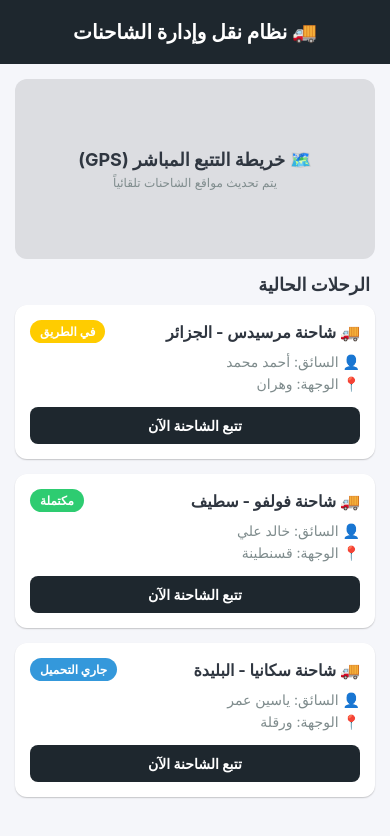
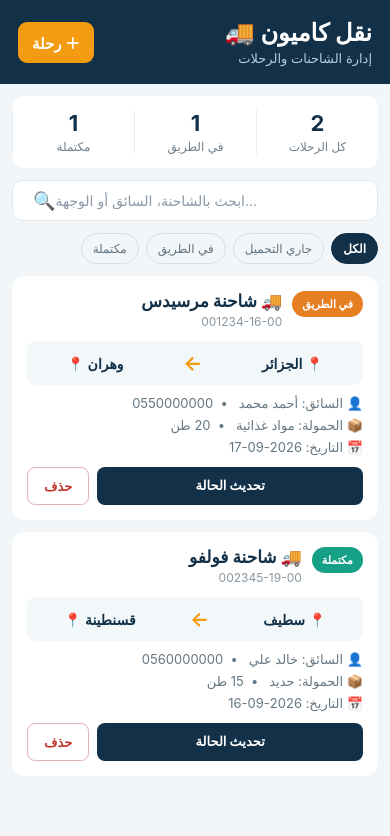
Before and after one commit to layachiadel28-droid/Camion-dz, a React Native app: screen / in a window 390 px wide. Shown: the top 836 px of the page. Built offline with nearby package versions, Linux system fonts and the light colour scheme.

Commit message:
Build the core truck transport management features

```diff
--- a/App.js
+++ b/App.js
@@ -1,179 +1,303 @@
-import React, { useState } from 'react';
+import React, { useMemo, useState } from 'react';
 import {
+  Alert,
+  FlatList,
+  KeyboardAvoidingView,
+  Modal,
+  Platform,
+  SafeAreaView,
+  StatusBar,
   StyleSheet,
   Text,
+  TextInput,
+  TouchableOpacity,
   View,
-  FlatList,
-  TouchableOpacity,
-  SafeAreaView,
-  StatusBar,
 } from 'react-native';
 
-// بيانات وهمية للرحجات والشاحنات
 const initialShipments = [
   {
     id: '1',
-    truck: 'شاحنة مرسيدس - الجزائر',
+    truck: 'شاحنة مرسيدس',
+    plateNumber: '001234-16-00',
     status: 'في الطريق',
     driver: 'أحمد محمد',
+    phone: '0550000000',
+    cargo: 'مواد غذائية',
+    quantity: '20 طن',
+    origin: 'الجزائر',
     destination: 'وهران',
-    color: '#ffcc00',
+    date: '2026-09-17',
   },
   {
     id: '2',
-    truck: 'شاحنة فولفو - سطيف',
+    truck: 'شاحنة فولفو',
+    plateNumber: '002345-19-00',
     status: 'مكتملة',
     driver: 'خالد علي',
+    phone: '0560000000',
+    cargo: 'حديد',
+    quantity: '15 طن',
+    origin: 'سطيف',
     destination: 'قسنطينة',
-    color: '#2ecc71',
-  },
-  {
-    id: '3',
-    truck: 'شاحنة سكانيا - البليدة',
-    status: 'جاري التحميل',
-    driver: 'ياسين عمر',
-    destination: 'ورقلة',
-    color: '#3498db',
+    date: '2026-09-16',
   },
 ];
 
+const statuses = ['الكل', 'جاري التحميل', 'في الطريق', 'مكتملة'];
+
 export default function App() {
   const [shipments, setShipments] = useState(initialShipments);
+  const [search, setSearch] = useState('');
+  const [selectedStatus, setSelectedStatus] = useState('الكل');
+  const [showForm, setShowForm] = useState(false);
+  const [form, setForm] = useState({
+    truck: '',
+    plateNumber: '',
+    driver: '',
+    phone: '',
+    cargo: '',
+    quantity: '',
+    origin: '',
+    destination: '',
+    date: new Date().toISOString().slice(0, 10),
+  });
 
-  const renderItem = ({ item }) => (
+  const filteredShipments = useMemo(() => {
+    const query = search.trim().toLowerCase();
+    return shipments.filter((item) => {
+      const matchesStatus = selectedStatus === 'الكل' || item.status === selectedStatus;
+      const matchesSearch = !query || [
+        item.truck,
+        item.plateNumber,
+        item.driver,
+        item.origin,
+        item.destination,
+        item.cargo,
+      ].some((value) => value.toLowerCase().includes(query));
+      return matchesStatus && matchesSearch;
+    });
+  }, [search, selectedStatus, shipments]);
+
+  const updateShipmentStatus = (id) => {
+    const item = shipments.find((shipment) => shipment.id === id);
+    if (!item) return;
+    const nextStatus = item.status === 'جاري التحميل'
+      ? 'في الطريق'
+      : item.status === 'في الطريق'
+        ? 'مكتملة'
+        : 'جاري التحميل';
+    setShipments((current) => current.map((shipment) => (
+      shipment.id === id ? { ...shipment, status: nextStatus } : shipment
+    )));
+  };
+
+  const addShipment = () => {
+    const required = ['truck', 'plateNumber', 'driver', 'cargo', 'origin', 'destination'];
+    if (required.some((field) => !form[field].trim())) {
+      Alert.alert('بيانات ناقصة', 'من فضلك املأ معلومات الشاحنة والسائق والحمولة والمسار.');
+      return;
+    }
+
+    setShipments((current) => [
+      {
+        ...form,
+        id: Date.now().toString(),
+        status: 'جاري التحميل',
+      },
+      ...current,
+    ]);
+    setForm({
+      truck: '', plateNumber: '', driver: '', phone: '', cargo: '', quantity: '',
+      origin: '', destination: '', date: new Date().toISOString().slice(0, 10),
+    });
+    setShowForm(false);
+  };
+
+  const removeShipment = (id) => {
+    Alert.alert('حذف الرحلة', 'هل تريد حذف هذه الرحلة؟', [
+      { text: 'إلغاء', style: 'cancel' },
+      {
+        text: 'حذف',
+        style: 'destructive',
+        onPress: () => setShipments((current) => current.filter((item) => item.id !== id)),
+      },
+    ]);
+  };
+
+  const renderShipment = ({ item }) => {
+    const statusColor = item.status === 'مكتملة'
+      ? '#16a085'
+      : item.status === 'في الطريق' ? '#e67e22' : '#2980b9';
+
+    return (
       <View style={styles.card}>
         <View style={styles.cardHeader}>
+          <View style={[styles.badge, { backgroundColor: statusColor }]}>
+            <Text style={styles.badgeText}>{item.status}</Text>
+          </View>
+          <View style={styles.cardTitleBlock}>
             <Text style={styles.truckName}>🚚 {item.truck}</Text>
-        <View style={[styles.statusBadge, { backgroundColor: item.color }]}>
-          <Text style={styles.statusText}>{item.status}</Text>
+            <Text style={styles.plate}>{item.plateNumber}</Text>
           </View>
         </View>
 
-      <Text style={styles.cardDetails}>👤 السائق: {item.driver}</Text>
-      <Text style={styles.cardDetails}>📍 الوجهة: {item.destination}</Text>
+        <View style={styles.routeRow}>
+          <Text style={styles.routeText}>📍 {item.origin}</Text>
+          <Text style={styles.arrow}>←</Text>
+          <Text style={styles.routeText}>{item.destination} 📍</Text>
+        </View>
+        <Text style={styles.detail}>👤 السائق: {item.driver} {item.phone ? `  •  ${item.phone}` : ''}</Text>
+        <Text style={styles.detail}>📦 الحمولة: {item.cargo} {item.quantity ? `  •  ${item.quantity}` : ''}</Text>
+        <Text style={styles.detail}>📅 التاريخ: {item.date}</Text>
 
-      <TouchableOpacity
-        style={styles.button}
-        onPress={() => alert(`جاري تتبع الشاحنة: ${item.truck}`)}
-      >
-        <Text style={styles.buttonText}>تتبع الشاحنة الآن</Text>
+        <View style={styles.actions}>
+          <TouchableOpacity style={styles.primaryButton} onPress={() => updateShipmentStatus(item.id)}>
+            <Text style={styles.buttonText}>تحديث الحالة</Text>
+          </TouchableOpacity>
+          <TouchableOpacity style={styles.deleteButton} onPress={() => removeShipment(item.id)}>
+            <Text style={styles.deleteText}>حذف</Text>
           </TouchableOpacity>
         </View>
+      </View>
     );
+  };
 
   return (
     <SafeAreaView style={styles.container}>
-      <StatusBar barStyle="dark-content" />
-
+      <StatusBar barStyle="light-content" backgroundColor="#123047" />
       <View style={styles.header}>
-        <Text style={styles.headerTitle}>🚚 نظام نقل وإدارة الشاحنات</Text>
+        <View>
+          <Text style={styles.headerTitle}>نقل كاميون 🚚</Text>
+          <Text style={styles.headerSubtitle}>إدارة الشاحنات والرحلات</Text>
+        </View>
+        <TouchableOpacity style={styles.addButton} onPress={() => setShowForm(true)}>
+          <Text style={styles.addButtonText}>＋ رحلة</Text>
+        </TouchableOpacity>
       </View>
 
-      <View style={styles.mapSimulation}>
-        <Text style={styles.mapText}>🗺️ خريطة التتبع المباشر (GPS)</Text>
-        <Text style={styles.mapSubText}>يتم تحديث مواقع الشاحنات تلقائياً</Text>
+      <View style={styles.summary}>
+        <Summary label="كل الرحلات" value={shipments.length} />
+        <Summary label="في الطريق" value={shipments.filter((item) => item.status === 'في الطريق').length} />
+        <Summary label="مكتملة" value={shipments.filter((item) => item.status === 'مكتملة').length} />
       </View>
 
-      <Text style={styles.sectionTitle}>الرحلات الحالية</Text>
+      <View style={styles.searchBox}>
+        <TextInput
+          value={search}
+          onChangeText={setSearch}
+          placeholder="ابحث بالشاحنة، السائق أو الوجهة..."
+          placeholderTextColor="#8a99a8"
+          style={styles.searchInput}
+          textAlign="right"
+        />
+        <Text style={styles.searchIcon}>🔍</Text>
+      </View>
+
+      <View style={styles.filters}>
+        {statuses.map((status) => (
+          <TouchableOpacity
+            key={status}
+            style={[styles.filter, selectedStatus === status && styles.activeFilter]}
+            onPress={() => setSelectedStatus(status)}
+          >
+            <Text style={[styles.filterText, selectedStatus === status && styles.activeFilterText]}>{status}</Text>
+          </TouchableOpacity>
+        ))}
+      </View>
 
       <FlatList
-        data={shipments}
-        renderItem={renderItem}
+        data={filteredShipments}
+        renderItem={renderShipment}
         keyExtractor={(item) => item.id}
-        contentContainerStyle={styles.listContainer}
+        contentContainerStyle={styles.list}
+        ListEmptyComponent={<Text style={styles.empty}>لا توجد رحلات مطابقة.</Text>}
       />
+
+      <Modal visible={showForm} animationType="slide" transparent onRequestClose={() => setShowForm(false)}>
+        <KeyboardAvoidingView behavior={Platform.OS === 'ios' ? 'padding' : undefined} style={styles.modalOverlay}>
+          <View style={styles.modal}>
+            <View style={styles.modalHeader}>
+              <TouchableOpacity onPress={() => setShowForm(false)}><Text style={styles.close}>✕</Text></TouchableOpacity>
+              <Text style={styles.modalTitle}>إضافة رحلة جد��دة</Text>
+            </View>
+            <FlatList
+              data={[
+                ['truck', 'اسم الشاحنة *'], ['plateNumber', 'رقم التسجيل *'], ['driver', 'اسم السائق *'],
+                ['phone', 'هاتف السائق'], ['cargo', 'نوع الحمولة *'], ['quantity', 'الكمية'],
+                ['origin', 'نقطة الانطلاق *'], ['destination', 'الوجهة *'], ['date', 'تاريخ الرحلة'],
+              ]}
+              keyExtractor={([key]) => key}
+              renderItem={({ item: [key, label] }) => (
+                <TextInput
+                  value={form[key]}
+                  onChangeText={(value) => setForm((current) => ({ ...current, [key]: value }))}
+                  placeholder={label}
+                  placeholderTextColor="#8a99a8"
+                  style={styles.input}
+                  textAlign="right"
+                  keyboardType={key === 'phone' ? 'phone-pad' : 'default'}
+                />
+              )}
+              ListFooterComponent={(
+                <TouchableOpacity style={styles.saveButton} onPress={addShipment}>
+                  <Text style={styles.saveButtonText}>حفظ الرحلة</Text>
+                </TouchableOpacity>
+              )}
+            />
+          </View>
+        </KeyboardAvoidingView>
+      </Modal>
     </SafeAreaView>
   );
 }
 
+function Summary({ label, value }) {
+  return <View style={styles.summaryItem}><Text style={styles.summaryValue}>{value}</Text><Text style={styles.summaryLabel}>{label}</Text></View>;
+}
+
 const styles = StyleSheet.create({
-  container: { flex: 1, backgroundColor: '#f5f6fa' },
-  header: {
-    backgroundColor: '#1e272e',
-    padding: 20,
-    alignItems: 'center',
-  },
-  headerTitle: {
-    color: '#fff',
-    fontSize: 20,
-    fontWeight: 'bold',
-  },
-  mapSimulation: {
-    height: 180,
-    backgroundColor: '#dcdde1',
-    justifyContent: 'center',
-    alignItems: 'center',
-    margin: 15,
-    borderRadius: 12,
-  },
-  mapText: {
-    fontSize: 18,
-    fontWeight: 'bold',
-    color: '#2f3640',
-  },
-  mapSubText: {
-    fontSize: 12,
-    color: '#7f8c8d',
-    marginTop: 5,
-  },
-  sectionTitle: {
-    fontSize: 18,
-    fontWeight: 'bold',
-    marginRight: 20,
-    marginBottom: 10,
-    textAlign: 'right',
-    color: '#2f3640',
-  },
-  listContainer: { paddingHorizontal: 15 },
-  card: {
-    backgroundColor: '#fff',
-    padding: 15,
-    borderRadius: 12,
-    marginBottom: 15,
-    shadowColor: '#000',
-    shadowOffset: { width: 0, height: 1 },
-    shadowOpacity: 0.2,
-    shadowRadius: 1.41,
-    elevation: 2,
-  },
-  cardHeader: {
-    flexDirection: 'row-reverse',
-    justifyContent: 'space-between',
-    alignItems: 'center',
-    marginBottom: 10,
-  },
-  truckName: {
-    fontSize: 16,
-    fontWeight: 'bold',
-    color: '#2f3640',
-    textAlign: 'right',
-  },
-  statusBadge: {
-    paddingHorizontal: 10,
-    paddingVertical: 4,
-    borderRadius: 20,
-  },
-  statusText: {
-    color: '#fff',
-    fontSize: 12,
-    fontWeight: 'bold',
-  },
-  cardDetails: {
-    fontSize: 14,
-    color: '#7f8c8d',
-    textAlign: 'right',
-    marginBottom: 5,
-  },
-  button: {
-    backgroundColor: '#1e272e',
-    padding: 10,
-    borderRadius: 8,
-    alignItems: 'center',
-    marginTop: 10,
-  },
-  buttonText: {
-    color: '#fff',
-    fontWeight: 'bold',
-    fontSize: 14,
-  },
+  container: { flex: 1, backgroundColor: '#f3f6f8' },
+  header: { backgroundColor: '#123047', padding: 18, flexDirection: 'row-reverse', justifyContent: 'space-between', alignItems: 'center' },
+  headerTitle: { color: '#fff', fontSize: 24, fontWeight: 'bold', textAlign: 'right' },
+  headerSubtitle: { color: '#b9cbd8', fontSize: 13, textAlign: 'right', marginTop: 3 },
+  addButton: { backgroundColor: '#f39c12', paddingHorizontal: 14, paddingVertical: 10, borderRadius: 9 },
+  addButtonText: { color: '#fff', fontSize: 15, fontWeight: 'bold' },
+  summary: { flexDirection: 'row-reverse', backgroundColor: '#fff', margin: 12, borderRadius: 12, paddingVertical: 14, elevation: 2 },
+  summaryItem: { flex: 1, alignItems: 'center', borderLeftWidth: 1, borderLeftColor: '#e7edf1' },
+  summaryValue: { color: '#123047', fontSize: 22, fontWeight: 'bold' },
+  summaryLabel: { color: '#71808c', fontSize: 12, marginTop: 3 },
+  searchBox: { flexDirection: 'row-reverse', alignItems: 'center', backgroundColor: '#fff', marginHorizontal: 12, borderRadius: 10, paddingHorizontal: 12, borderWidth: 1, borderColor: '#e1e8ed' },
+  searchInput: { flex: 1, paddingVertical: 11, fontSize: 14, color: '#123047' },
+  searchIcon: { fontSize: 18, marginLeft: 8 },
+  filters: { flexDirection: 'row-reverse', paddingHorizontal: 12, paddingVertical: 12, gap: 7 },
+  filter: { borderWidth: 1, borderColor: '#d6e0e6', borderRadius: 18, paddingHorizontal: 11, paddingVertical: 7 },
+  activeFilter: { backgroundColor: '#123047', borderColor: '#123047' },
+  filterText: { color: '#607381', fontSize: 12 },
+  activeFilterText: { color: '#fff', fontWeight: 'bold' },
+  list: { paddingHorizontal: 12, paddingBottom: 20 },
+  card: { backgroundColor: '#fff', borderRadius: 13, padding: 15, marginBottom: 12, elevation: 2 },
+  cardHeader: { flexDirection: 'row-reverse', justifyContent: 'space-between', alignItems: 'flex-start', marginBottom: 12 },
+  cardTitleBlock: { flex: 1, alignItems: 'flex-end', marginRight: 10 },
+  truckName: { color: '#123047', fontWeight: 'bold', fontSize: 17 },
+  plate: { color: '#8796a1', fontSize: 12, marginTop: 3 },
+  badge: { borderRadius: 16, paddingHorizontal: 10, paddingVertical: 6 },
+  badgeText: { color: '#fff', fontSize: 11, fontWeight: 'bold' },
+  routeRow: { backgroundColor: '#f2f7fa', borderRadius: 9, padding: 10, flexDirection: 'row-reverse', justifyContent: 'space-around', alignItems: 'center', marginBottom: 10 },
+  routeText: { color: '#123047', fontSize: 14, fontWeight: 'bold' },
+  arrow: { color: '#f39c12', fontSize: 20, fontWeight: 'bold' },
+  detail: { color: '#647783', fontSize: 13, textAlign: 'right', marginBottom: 6 },
+  actions: { flexDirection: 'row-reverse', gap: 8, marginTop: 6 },
+  primaryButton: { flex: 1, backgroundColor: '#123047', borderRadius: 8, padding: 10, alignItems: 'center' },
+  buttonText: { color: '#fff', fontWeight: 'bold', fontSize: 13 },
+  deleteButton: { borderWidth: 1, borderColor: '#e5b5b5', borderRadius: 8, paddingHorizontal: 16, paddingVertical: 10 },
+  deleteText: { color: '#c0392b', fontWeight: 'bold', fontSize: 13 },
+  empty: { color: '#71808c', textAlign: 'center', marginTop: 35, fontSize: 15 },
+  modalOverlay: { flex: 1, justifyContent: 'flex-end', backgroundColor: 'rgba(0,0,0,0.45)' },
+  modal: { backgroundColor: '#f3f6f8', maxHeight: '92%', borderTopLeftRadius: 22, borderTopRightRadius: 22, padding: 16 },
+  modalHeader: { flexDirection: 'row-reverse', justifyContent: 'space-between', alignItems: 'center', marginBottom: 10 },
+  modalTitle: { color: '#123047', fontSize: 20, fontWeight: 'bold' },
+  close: { color: '#607381', fontSize: 22, padding: 5 },
+  input: { backgroundColor: '#fff', borderRadius: 9, borderWidth: 1, borderColor: '#dce5ea', paddingHorizontal: 13, paddingVertical: 12, marginBottom: 9, color: '#123047', fontSize: 14 },
+  saveButton: { backgroundColor: '#16a085', borderRadius: 9, padding: 14, alignItems: 'center', marginTop: 5, marginBottom: 15 },
+  saveButtonText: { color: '#fff', fontWeight: 'bold', fontSize: 16 },
 });
```
Lines whose indentation alone changed are shown as unchanged.
